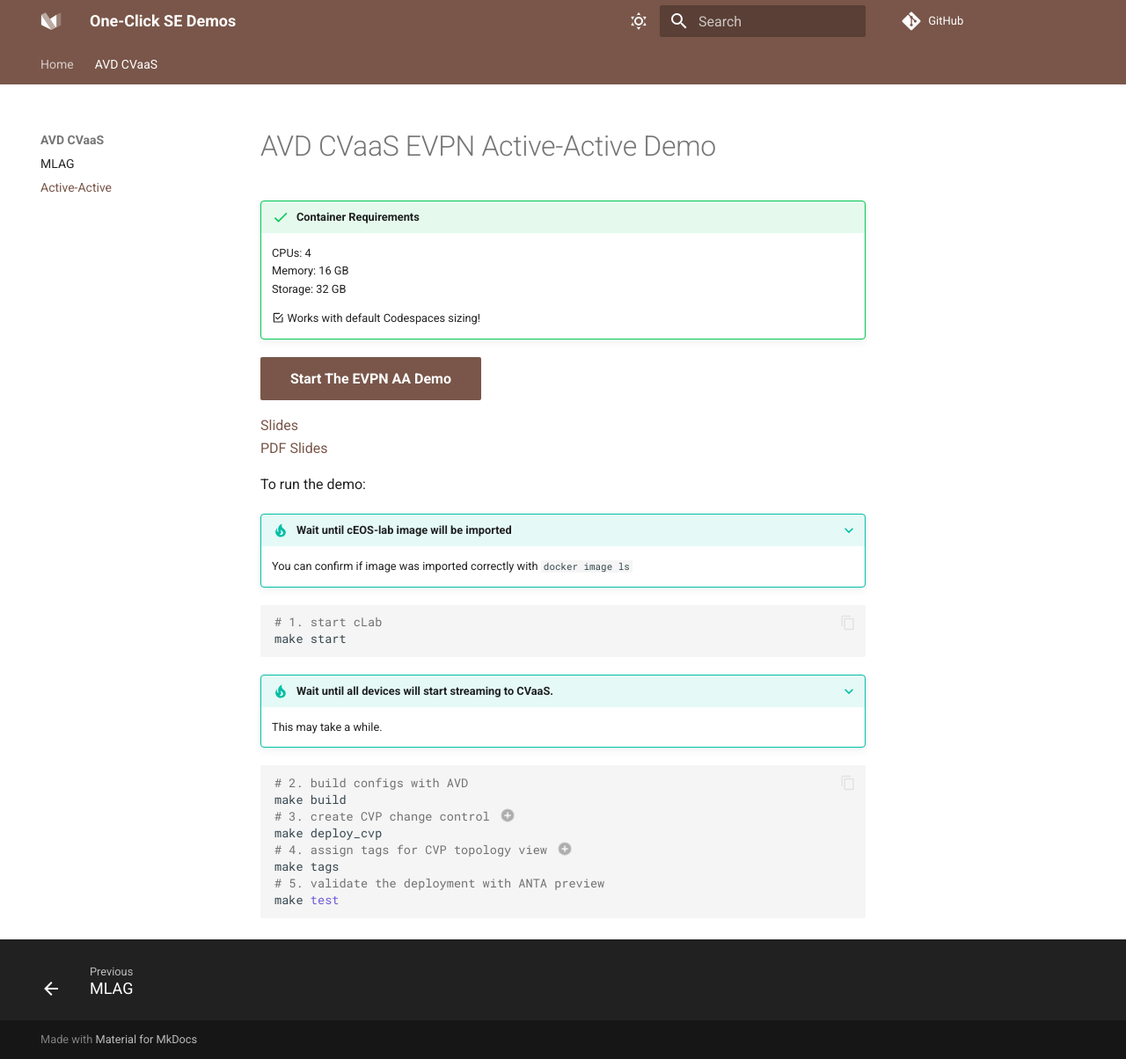
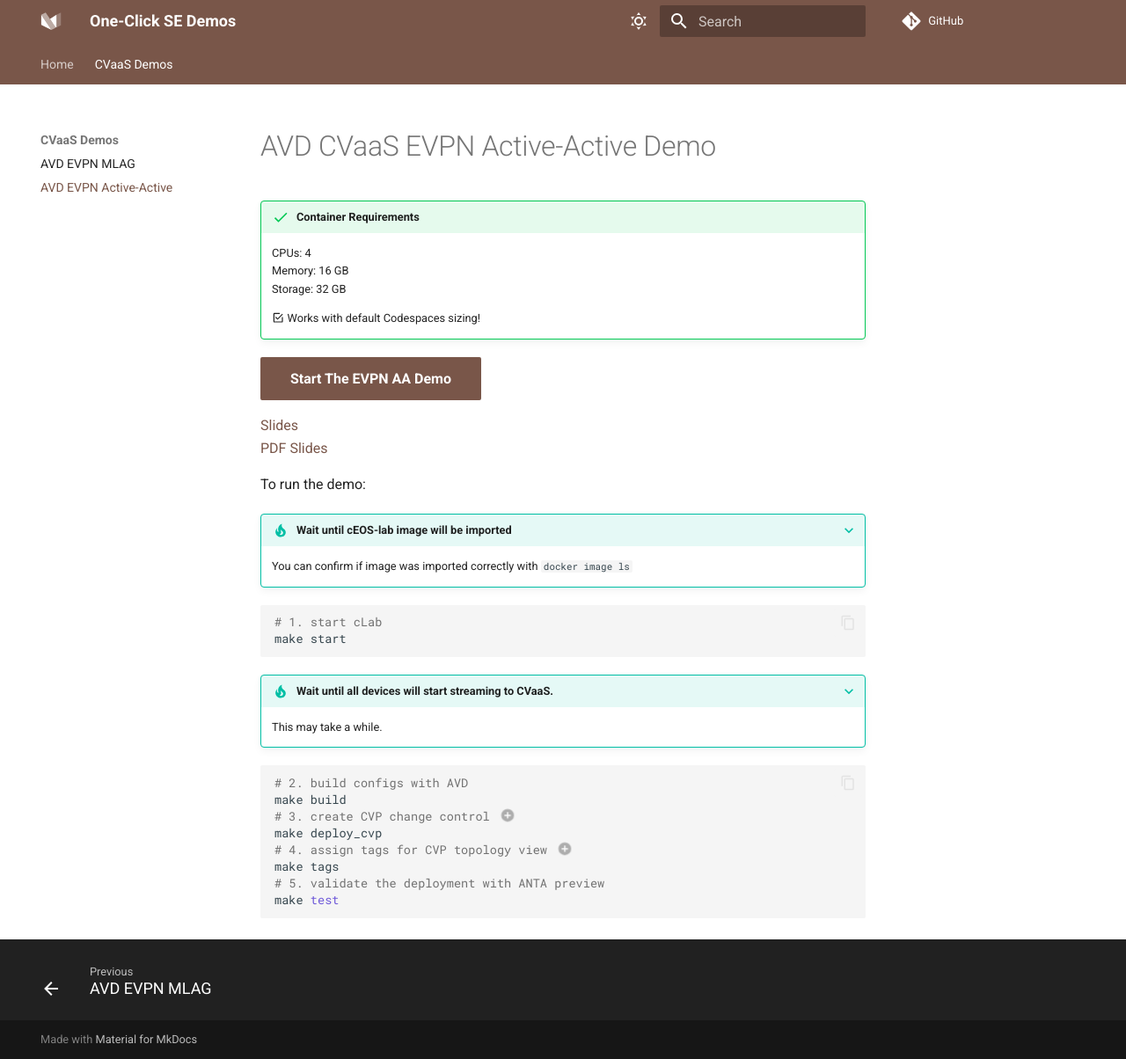
Before and after one commit to arista-netdevops-community/one-click-se-demos, an MkDocs documentation site: the page built from docs/cvaas/avd-evpn-aa.md, in a window 1280 px wide and 1204 px high. Shown: the whole window at 88% size. Built offline with MkDocs 1.6.1 and Material for MkDocs 9.7.7, drawn with Linux system fonts in a browser that asks for light colours; comment, search, counter and statistics services are not loaded.

Commit message:
change structure

```diff
--- a/mkdocs.yml
+++ b/mkdocs.yml
@@ -73,6 +73,6 @@
   - Home:
     - How To Start: index.md
     - Credits: credits.md
-  - AVD CVaaS:
-    - MLAG: avd-cvaas/mlag.md
-    - Active-Active: avd-cvaas/aa.md
+  - CVaaS Demos:
+    - AVD EVPN MLAG: cvaas/avd-evpn-mlag.md
+    - AVD EVPN Active-Active: cvaas/avd-evpn-aa.md
```
Also changed, not shown: slides/avd_cvaas.md (+1 -1 lines), docs/cvaas/avd-evpn-aa.md (renamed from docs/avd-cvaas/aa.md), docs/cvaas/avd-evpn-mlag.md (renamed from docs/avd-cvaas/mlag.md).
